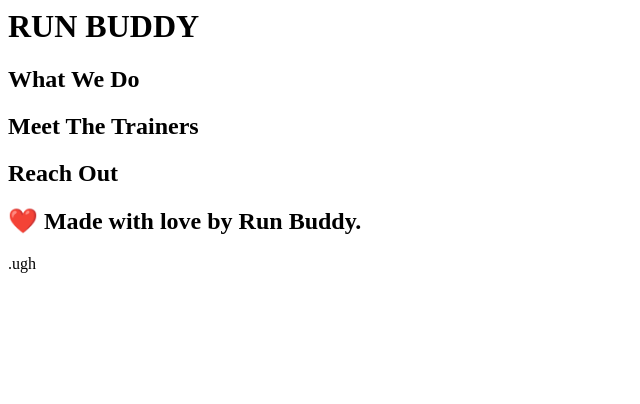
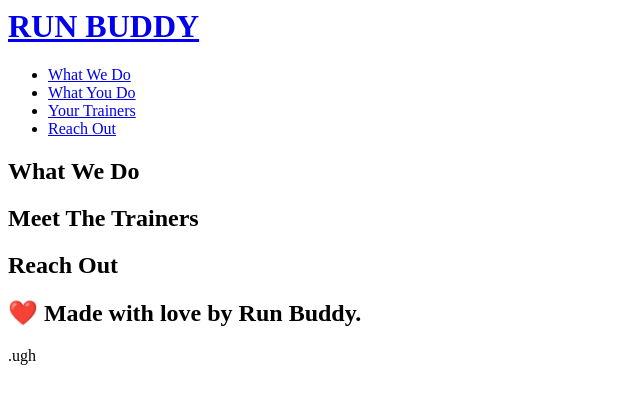
Before and after one commit to dlolivas/run-buddy, a plain HTML site: page index.html in a window 1280 px wide. Shown: the whole page, without its empty margins (0-640 px from the left). Drawn offline with Linux system fonts and the light colour scheme.

Commit message:
html outline and gitignore

```diff
--- a/index.html
+++ b/index.html
@@ -8,7 +8,28 @@
     <div>
        <header>
      <!-- navigation -->
-         <h1>RUN BUDDY</h1>
+         <h1>
+           <a href="/">RUN BUDDY</a>
+         </h1>
+         <nav>
+         <!-- Unordered list elements -->
+            <ul>
+              <!-- list item element -->
+               <li>
+                 <!-- Anchor Element -->
+                 <a href="#what-we-do"> What We Do</a>
+               </li>
+               <li>
+                 <a href="#what-you-do"> What You Do</a>
+               </li>
+               <li>
+                 <a href="#your-trainers"> Your Trainers</a>
+               </li>
+               <Li>
+                 <a href="#reach-out"> Reach Out</a>
+               </Li>
+            </ul>
+         </nav>
        </header>
 
      <!-- hero/jumbotron -->
```
